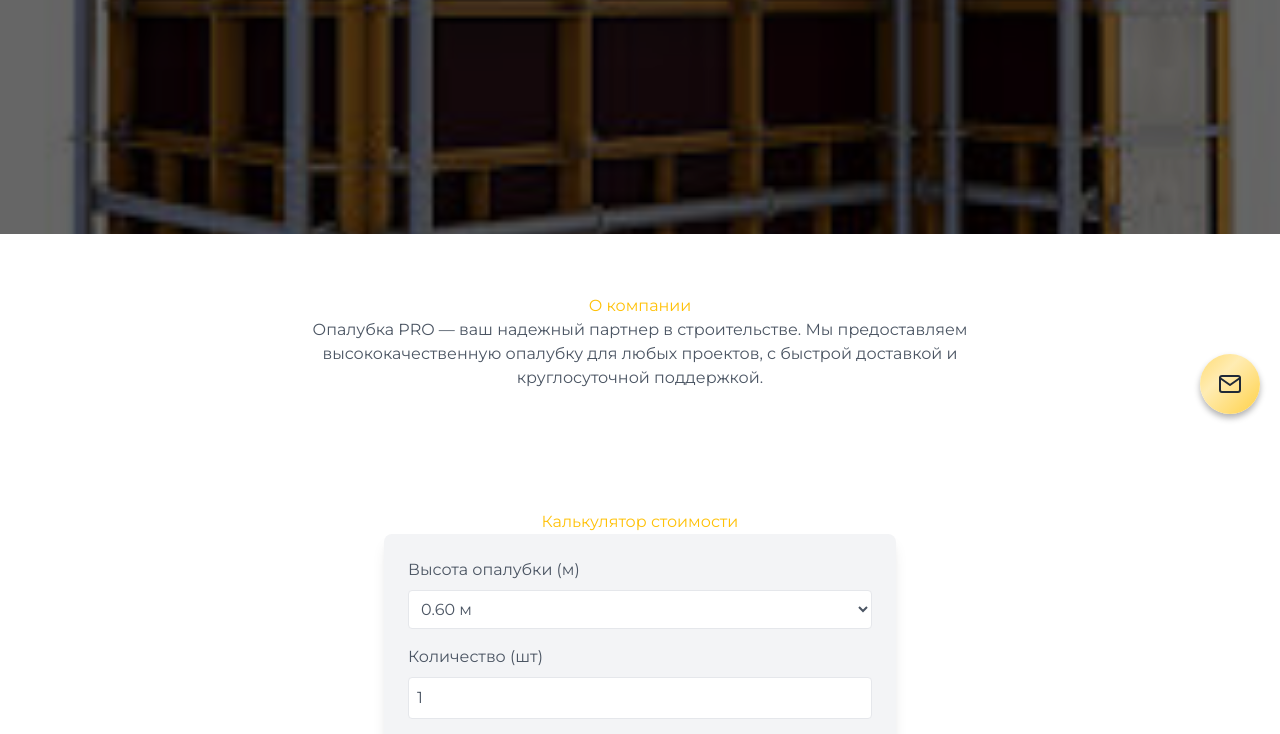
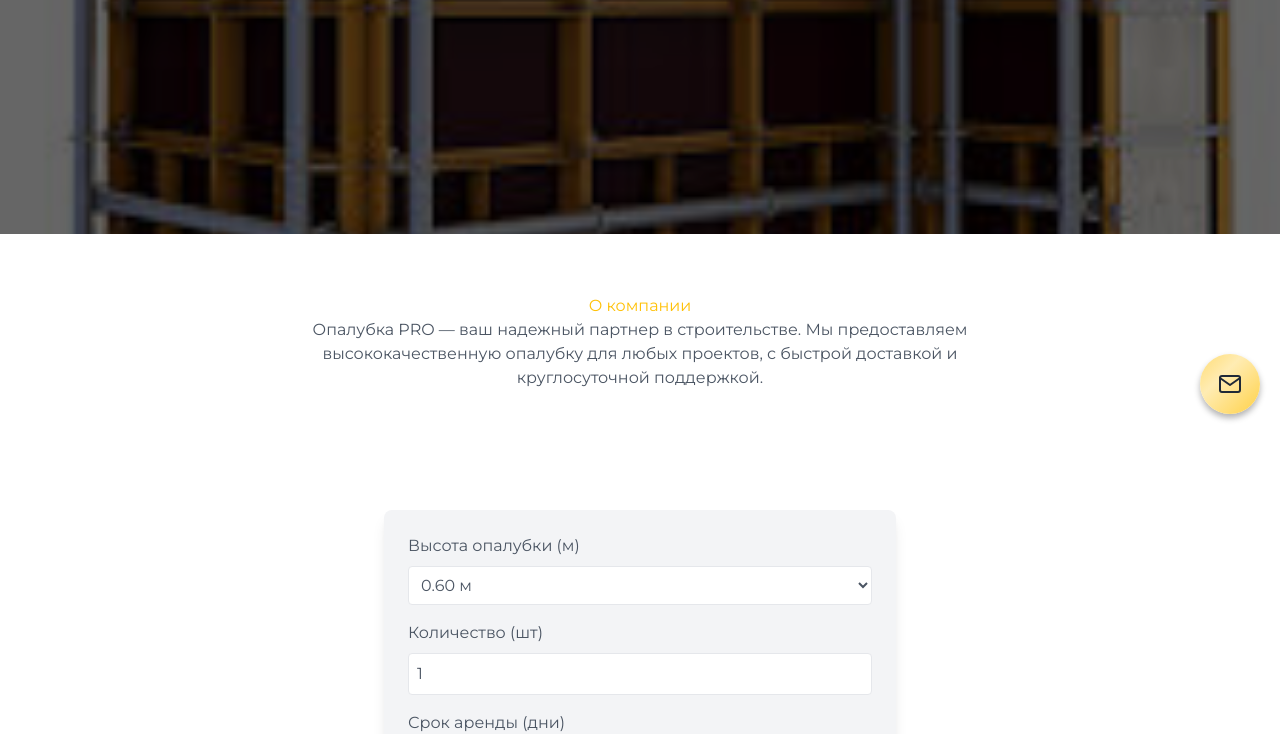
Before and after one commit to DastanOrozbekov03/opalubka, a plain HTML site: page index.html in a window 1280 px wide. Shown: the part 366-1100 px from the top of the page. Drawn offline with nearby package versions, Linux system fonts and the light colour scheme.

Commit message:
Update index.html

```diff
--- a/index.html
+++ b/index.html
@@ -48,7 +48,7 @@
 <!-- Calculator Section -->
 <section id="calculator">
   <div class="container mx-auto px-4">
-    <h2 class="fade-in">Калькулятор стоимости</h2>
+<!--     <h2 class="fade-in">Калькулятор стоимости</h2> -->
     <div class="max-w-lg mx-auto bg-gray-100 p-6 rounded-lg shadow-lg fade-in">
       <div class="mb-4">
         <label class="block text-gray-600 mb-2">Высота опалубки (м)</label>
```
